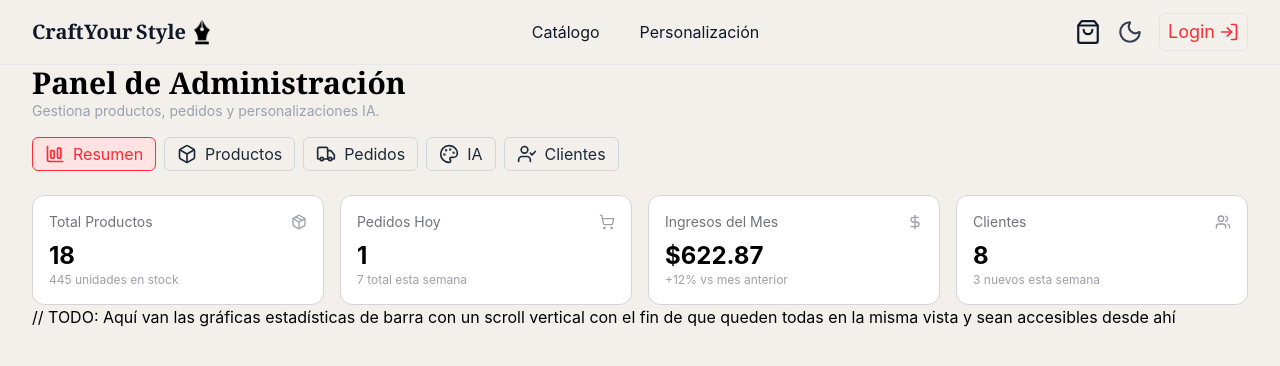
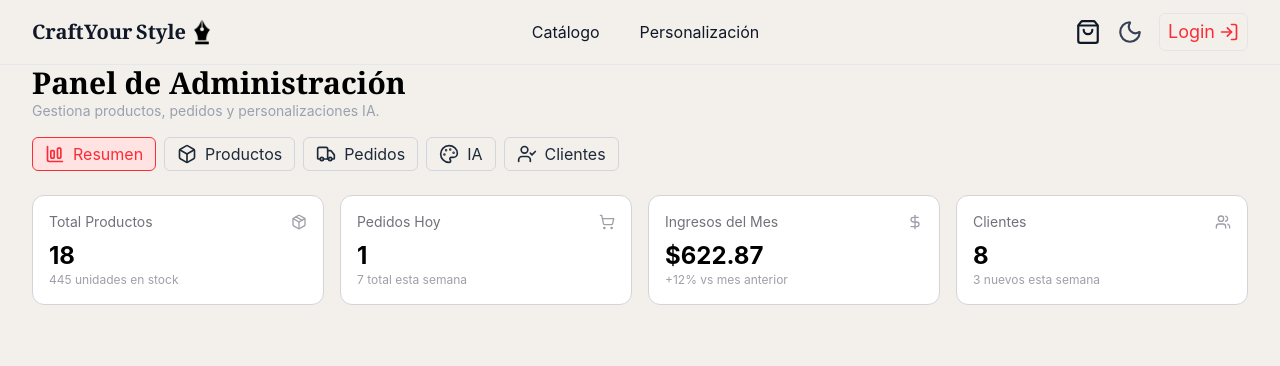
Before and after one commit to ordogens/Proyecto-Formativo-Cliente, a React (Vite) app: page /admin-view in a window 1280 px wide. Shown: the top 366 px of the page. Built offline with nearby package versions, Linux system fonts and the light colour scheme; what @react-pdf/renderer would draw is missing.

Commit message:
Ajuste cambio doc

```diff
--- a/src/pages/adminView/views/ResumenView.tsx
+++ b/src/pages/adminView/views/ResumenView.tsx
@@ -10,7 +10,7 @@ export const ResumenView = () => {
         ))}
       </div>
       <div>
-        // TODO: Aquí van las gráficas estadísticas de barra con un scroll vertical con el fin de que queden todas en la misma vista y sean accesibles desde ahí
+        {/* Aquí van las gráficas estadísticas de barra con un scroll vertical con el fin de que queden todas en la misma vista y sean accesibles desde ahí */}
       </div>
     </div >
   )
```
